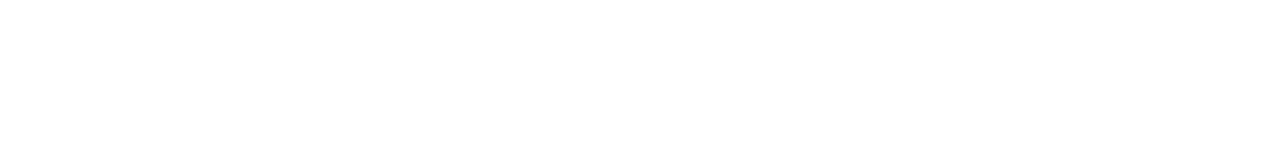
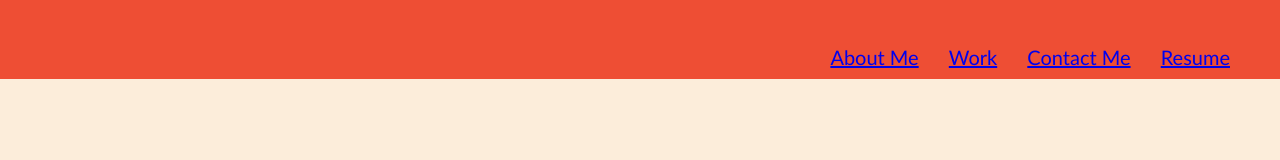
Before and after one commit to tpratt57/Challenge-2-, a plain HTML site: page index.html in a window 1280 px wide. Drawn offline with Linux system fonts and the light colour scheme.

Commit message:
header css styling

```diff
--- a/Assets/css/style.css
+++ b/Assets/css/style.css
@@ -1,4 +1,44 @@
-*
-{
+* {
+    box-sizing: border-box;
+    padding: 0;
+    margin: 0;
+}
 
+body{
+    background-color: #FCEDDA;
 }
+
+main{
+    width: 75%;
+    display: inline-block;
+    margin-left: 20px;
+}
+
+.header{
+        padding: 30px;
+        font-family: 'Trebuchet MS', 'Lucida Sans Unicode', 'Lucida Grande', 'Lucida Sans', Arial, sans-serif;
+        background-color: #EE4E34;
+        color: #FCEDDA;
+}
+
+.header h1{
+    display: inline-block;
+    font-size: 48px;
+}
+
+.header div{
+    padding-top: 15px;
+    margin-right: 20px;
+    float: right;
+    font-family: 'Gill Sans', 'Gill Sans MT', Calibri, 'Trebuchet MS', sans-serif;
+    font-size: 20px;
+}
+
+.header div ul{
+    list-style-type: none;
+}
+
+.header div ul li{
+    display: inline-block;
+    margin-left: 25px;
+}
--- a/index.html
+++ b/index.html
@@ -6,10 +6,38 @@
 <head>
     <meta charset="UTF-8" />
     <meta name="viewport" content="width=device-width, initial-scale=1">
-    <link rel="stylesheet" href="./assets/css/style.css">
-    <title>Horiseon Social Solution Services</title>
+    <link rel="stylesheet" href="./Assets/css/style.css">
+    <title>Trevor Pratt</title>
 </head>
 <!-- header with nav links with a reference #ID -->
+
+<body>
+    <header class="header">
+        <h1> </h1>
+
+        <!-- Nav Links Div -->
+        <div>
+            <ul>
+                <li>
+                    <!--About Me-->
+                    <a href="#about-me"> About Me </a>
+                </li>
+                <li>
+                    <!--Work-->
+                    <a href="#work"> Work </a>
+                </li>
+                <li>
+                    <!--Contact Me-->
+                    <a href="#contact-me"> Contact Me </a>
+                </li>
+                <li>
+                    <!--Resume-->
+                    <a href="#resume"> Resume </a>
+                </li>
+            </ul>
+        </div>
+    </header>
+</body>
 
 <!-- section class hero -->
 
```
